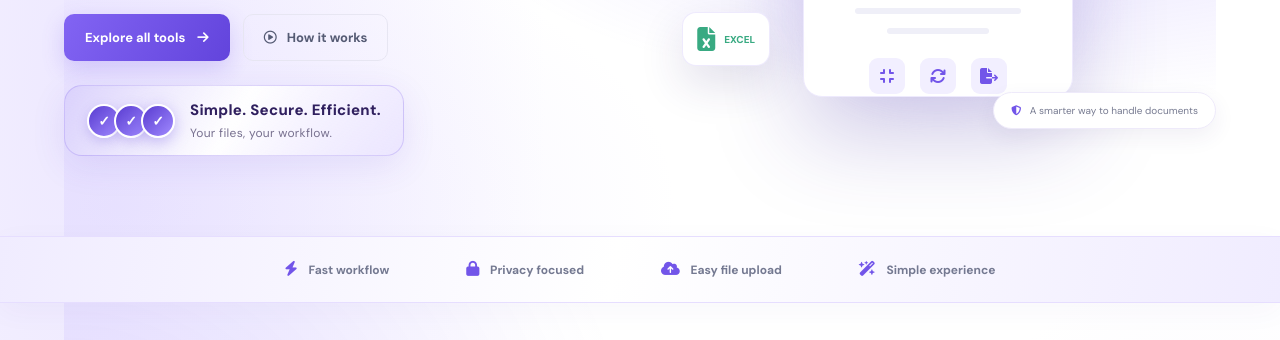
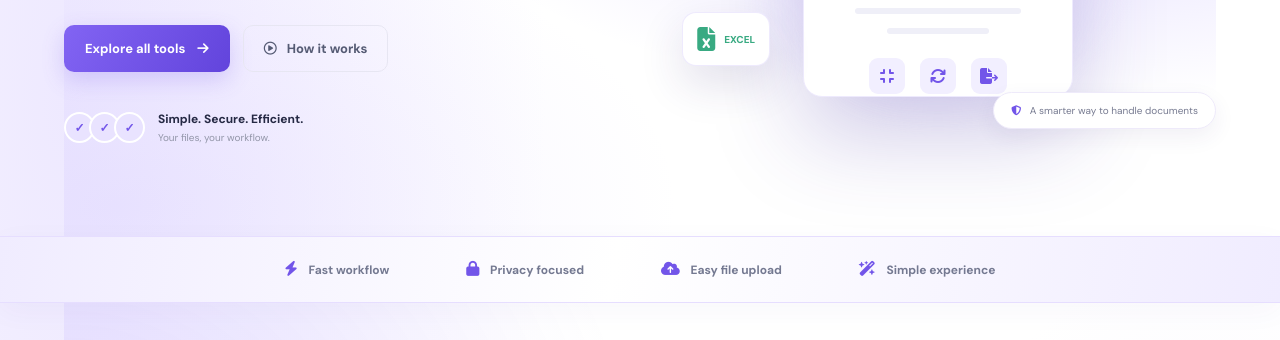
Before and after one commit to furqansarwar/pdfs-website, a plain HTML site: page index.html in a window 1280 px wide. Shown: the part 460-800 px from the top of the page. Drawn offline with nearby package versions, Linux system fonts and the light colour scheme.

Commit message:
Update style.css

```diff
--- a/style.css
+++ b/style.css
@@ -2242,98 +2242,3 @@ nav a:focus-visible,
     padding: 9px 11px;
   }
 }
-
-
-/* ===== PREMIUM HERO TRUST BADGE ===== */
-
-.hero-trust {
-  display: inline-flex;
-  align-items: center;
-  gap: 15px;
-  padding: 14px 22px;
-  margin-top: 24px;
-  border: 1px solid rgba(114,85,233,.22);
-  border-radius: 18px;
-  background: linear-gradient(
-    120deg,
-    rgba(114,85,233,.12),
-    rgba(255,255,255,.95),
-    rgba(180,156,255,.14)
-  );
-  box-shadow: 0 10px 35px rgba(88,59,208,.10);
-  backdrop-filter: blur(12px);
-  animation: trustFloat 4s ease-in-out infinite;
-  transition: transform .35s ease, box-shadow .35s ease;
-}
-
-.hero-trust:hover {
-  transform: translateY(-6px) scale(1.025);
-  box-shadow: 0 18px 40px rgba(88,59,208,.20);
-}
-
-.trust-avatars {
-  display: flex;
-  align-items: center;
-}
-
-.trust-avatars span {
-  display: flex;
-  align-items: center;
-  justify-content: center;
-  width: 34px;
-  height: 34px;
-  margin-left: -7px;
-  border: 2px solid white;
-  border-radius: 50%;
-  color: white;
-  font-size: 14px;
-  font-weight: 900;
-  background: linear-gradient(135deg, #583bd0, #a18aff);
-  box-shadow: 0 4px 12px rgba(88,59,208,.22);
-  animation: trustCheck 2.5s ease-in-out infinite;
-}
-
-.trust-avatars span:first-child {
-  margin-left: 0;
-}
-
-.trust-avatars span:nth-child(2) {
-  animation-delay: .3s;
-}
-
-.trust-avatars span:nth-child(3) {
-  animation-delay: .6s;
-}
-
-.hero-trust strong {
-  display: block;
-  color: #30205f;
-  font-size: 15px;
-  font-weight: 800;
-  letter-spacing: .3px;
-}
-
-.hero-trust small {
-  display: block;
-  color: #77708f;
-  font-size: 12px;
-  margin-top: 5px;
-  letter-spacing: .3px;
-}
-
-@keyframes trustFloat {
-  0%, 100% { transform: translateY(0); }
-  50% { transform: translateY(-5px); }
-}
-
-@keyframes trustCheck {
-  0%, 100% { box-shadow: 0 4px 12px rgba(88,59,208,.22); }
-  50% { box-shadow: 0 4px 20px rgba(114,85,233,.55); }
-}
-
-@media (prefers-reduced-motion: reduce) {
-  .hero-trust,
-  .trust-avatars span {
-    animation: none;
-  }
-}
```
